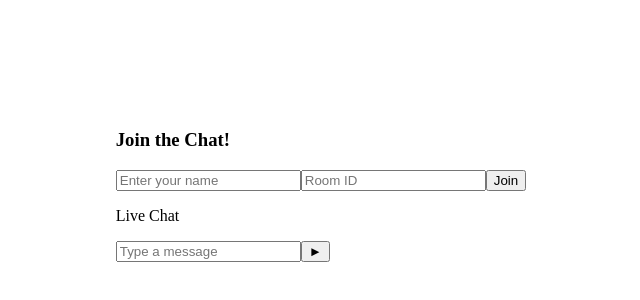
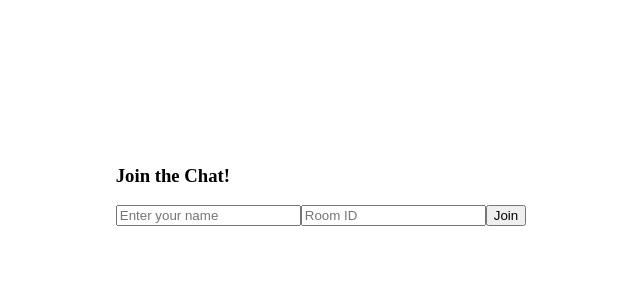
Before and after one commit to Matiss1337/Chat-App, a React (Vite) app in the folder client/: page / in a window 1280 px wide. Shown: the part 222-522 px from the top of the page, without its empty margins (319-959 px from the left). Built offline with nearby package versions, Linux system fonts and the light colour scheme; no server answers.

Commit message:
refactoring

```diff
--- a/client/src/App.css
+++ b/client/src/App.css
@@ -3,4 +3,5 @@
     height: 100vh;
     justify-content: center;
     align-items: center;
+    flex-direction: column;
 }
--- a/client/src/App.tsx
+++ b/client/src/App.tsx
@@ -10,19 +10,22 @@ import { Chat } from './components/Chat'
 function App() {
   const [userName, setUserName] = useState<string>("")
   const [room, setRoom] = useState<string>("")
+  const [inChat, setInChat] = useState<boolean>(false)
 
 
 
-  const joinRoom = () => {
+const joinRoom = () => {
     if(userName!=="" && room!==""){
       socket.emit('join_room', room)
+      setInChat(true)
     }
   }
 
 
   return (
     <div className="App">
-<div className="Chat">
+{/* {!inChat &&} */}
+<div className="Login">
 <h3>Join the Chat!</h3>
 
 <input type="text" placeholder="Enter your name"
@@ -32,9 +35,10 @@ onChange={(event) => {setUserName(event.target.value)}}/>
 onChange={(event) => {setRoom(event.target.value)}}/>
 
 <button onClick={joinRoom}>Join</button>
+</div>
+{inChat && <Chat socket={socket} userName={userName} room={room}/>}
 
-<Chat socket={socket} userName={userName} room={room}/>
-</div>
+
     </div>
   )
 }
--- a/client/src/components/Chat.tsx
+++ b/client/src/components/Chat.tsx
@@ -18,7 +18,7 @@ const sendMsg = async () => {
 
 useEffect(() => {
     socket.on('receive_message', (data) => {
-        console.log(data)
+        console.log(data.message)
     })
 }, [socket])
 
```
Also changed, not shown: client/src/components/Login.tsx (added, +17 -0 lines).
